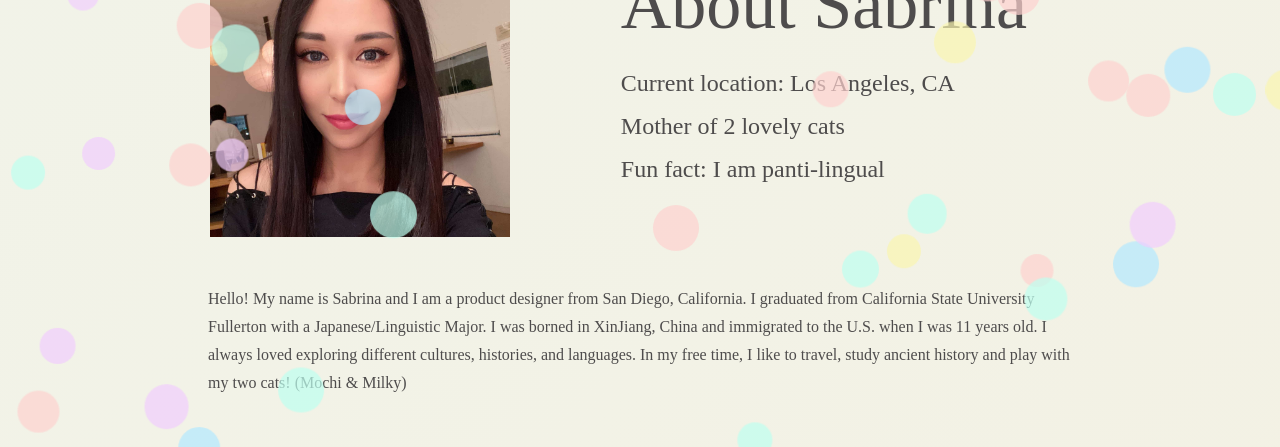
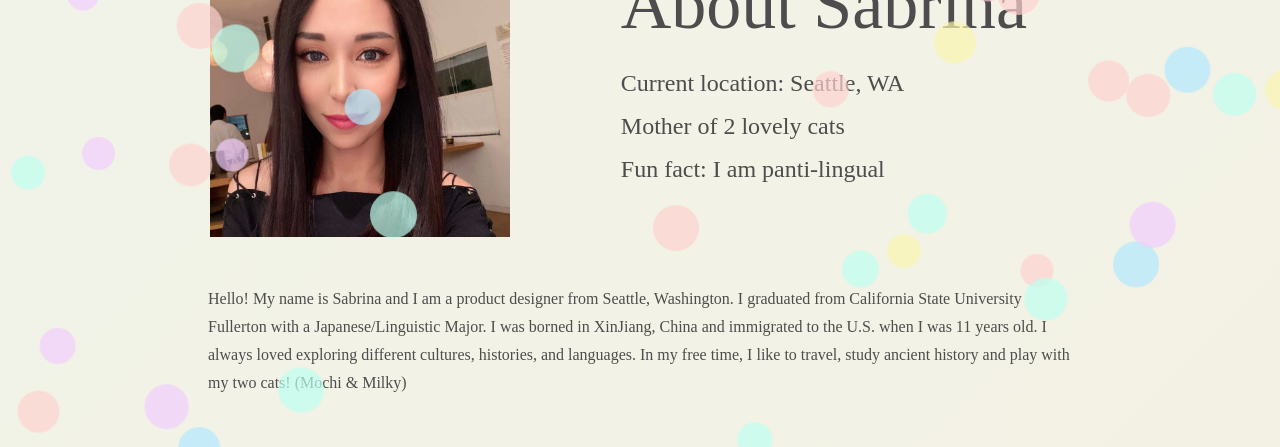
Before and after one commit to JohnsonYe/sabby-page, a React (Create React App) app: page /about in a window 1280 px wide. Shown: the part 315-762 px from the top of the page. Built offline with nearby package versions, Linux system fonts and the light colour scheme; the HTML template or start-up script is replaced by a standard one; a web font is replaced by a local one.

Commit message:
update location

```diff
--- a/src/pages/about.js
+++ b/src/pages/about.js
@@ -5,7 +5,7 @@ import '../style/about.css';
 
 const About = function() {
     const descriptions = [
-        "Hello! My name is Sabrina and I am a product designer from San Diego, California. I graduated from California State University Fullerton with a Japanese/Linguistic Major. I was borned in XinJiang, China and immigrated to the U.S. when I was 11 years old. I always loved exploring different cultures, histories, and languages. In my free time, I like to travel, study ancient history and play with my two cats! (Mochi & Milky)",
+        "Hello! My name is Sabrina and I am a product designer from Seattle, Washington. I graduated from California State University Fullerton with a Japanese/Linguistic Major. I was borned in XinJiang, China and immigrated to the U.S. when I was 11 years old. I always loved exploring different cultures, histories, and languages. In my free time, I like to travel, study ancient history and play with my two cats! (Mochi & Milky)",
 
         "Before my product design journey started, I was studying for my court interpreting certificates. One day while I was talking to a friend, he randomly mentioned product design. I went home and did some research about it, and then here I am! I became a product designer. I was miserable for a long time not knowing what to do, but now I am glad that I found product design as a career. I can not wait to become a strong designer who uses research and empathy to create easy to use and beautiful user experiences!",
 
@@ -34,7 +34,7 @@ const About = function() {
                     {/* <div className="header-m">About Me</div> */}
                     <div className="header-xxl">About Sabrina</div>
                     <div className="header-detail">
-                        <div className="header-s">Current location: Los Angeles, CA</div>
+                        <div className="header-s">Current location: Seattle, WA</div>
                         <div className="header-s">Mother of 2 lovely cats</div>
                         <div className="header-s">Fun fact: I am panti-lingual</div>
                     </div>
```
